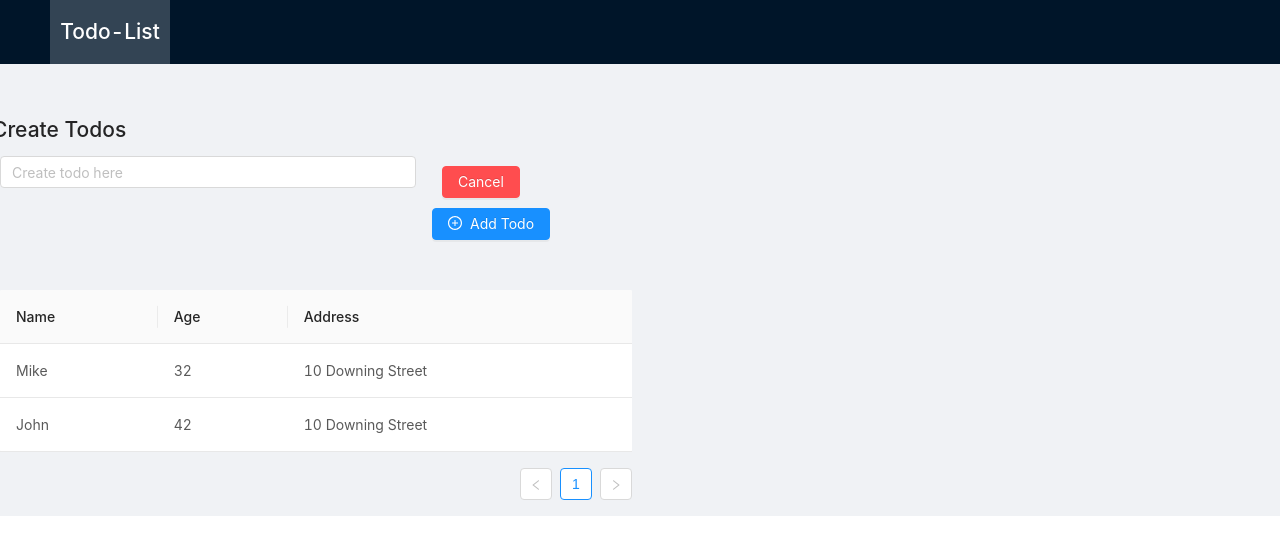
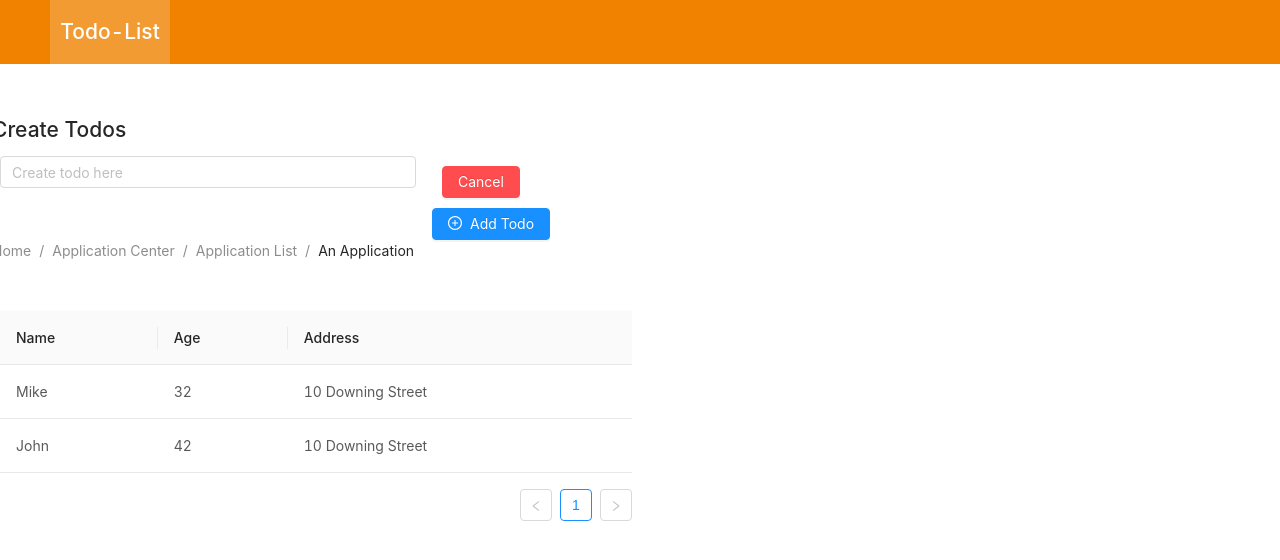
Before and after one commit to mpragnarok/todo-list-redux-next, a Next.js app: page / in a window 1280 px wide. Shown: the top 560 px of the page. Built offline with nearby package versions, Linux system fonts and the light colour scheme.

Commit message:
Add Breadcrumb and style header background color

```diff
--- a/components/CreateTodo.js
+++ b/components/CreateTodo.js
@@ -1,6 +1,6 @@
 import React from "react";
 import "../static/sass/CreateTodo.scss";
-import { Row, Col, Input, Button } from "antd";
+import { Row, Col, Input, Button, Breadcrumb } from "antd";
 import { PlusCircleOutlined } from "@ant-design/icons";
 
 class CreateTodo extends React.Component {
@@ -36,6 +36,18 @@ class CreateTodo extends React.Component {
             </Button>
           </Col>
         </Row>
+        <Row gutter={[16, 16]} justify="center" align="middle">
+          <Breadcrumb className="">
+            <Breadcrumb.Item>Home</Breadcrumb.Item>
+            <Breadcrumb.Item>
+              <a href="">Application Center</a>
+            </Breadcrumb.Item>
+            <Breadcrumb.Item>
+              <a href="">Application List</a>
+            </Breadcrumb.Item>
+            <Breadcrumb.Item>An Application</Breadcrumb.Item>
+          </Breadcrumb>
+        </Row>
       </div>
     );
   }
--- a/components/Layout.js
+++ b/components/Layout.js
@@ -1,6 +1,7 @@
 import { Layout, PageHeader, Menu } from "antd";
 const { SubMenu } = Menu;
 const { Header, Footer, Content } = Layout;
+import "../static/sass/Layout.scss";
 import TodoTable from "../components/TodoTable";
 const DefaultLayout = props => (
   <Layout>
@@ -11,19 +12,6 @@ const DefaultLayout = props => (
     </Header>
 
     <Content>{props.children}</Content>
-    <style jsx>{`
-      .logo {
-        width: 120px;
-        height: 64px;
-        background: rgba(255, 255, 255, 0.2);
-        colormargin: 16px 28px 16px 0;
-        float: left;
-      }
-      .logo h1 {
-        color: white;
-        text-align: center;
-      }
-    `}</style>
   </Layout>
 );
 
--- /dev/null
+++ b/static/sass/Layout.scss
@@ -0,0 +1,17 @@
+.ant-layout-content {
+  background-color: white;
+}
+
+.ant-layout-header {
+  background-color: #f08200;
+}
+.logo {
+  width: 120px;
+  height: 64px;
+  background: rgba(255, 255, 255, 0.2);
+  float: left;
+}
+.logo h1 {
+  color: white;
+  text-align: center;
+}
```
